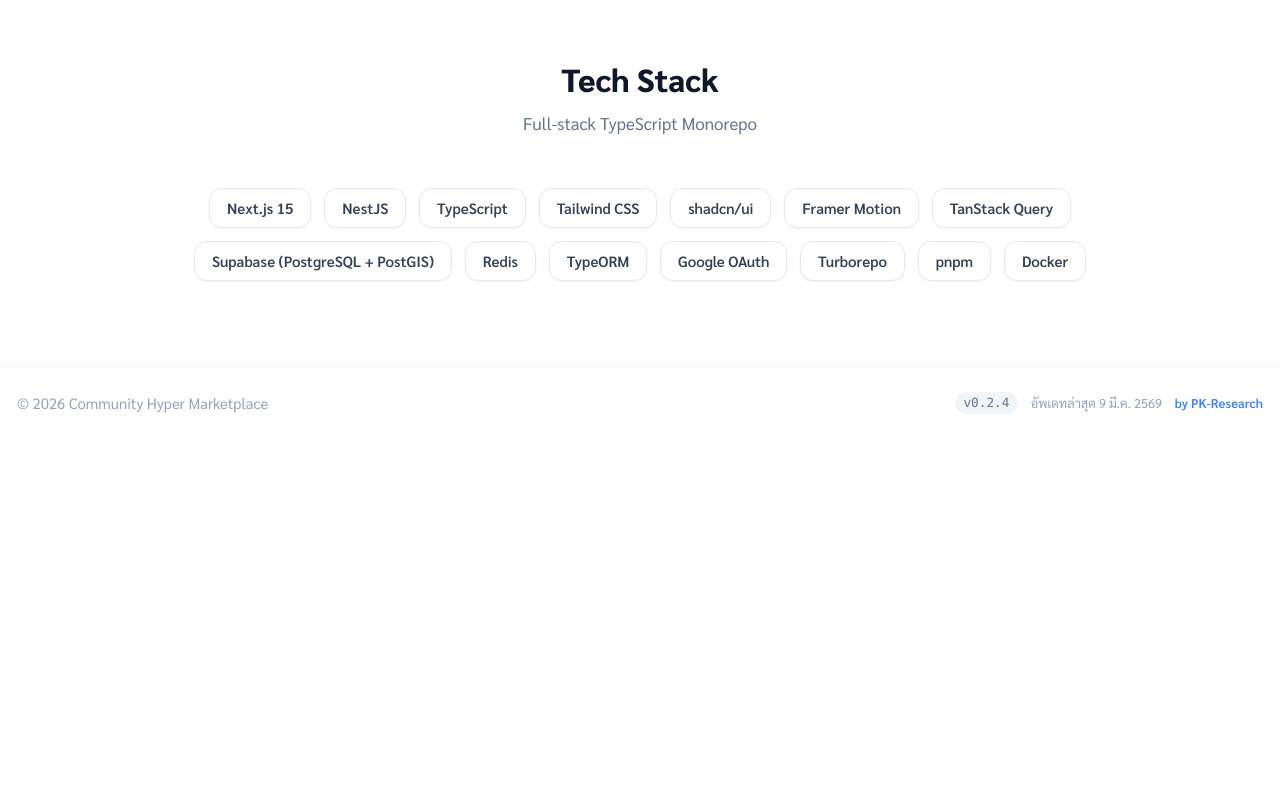
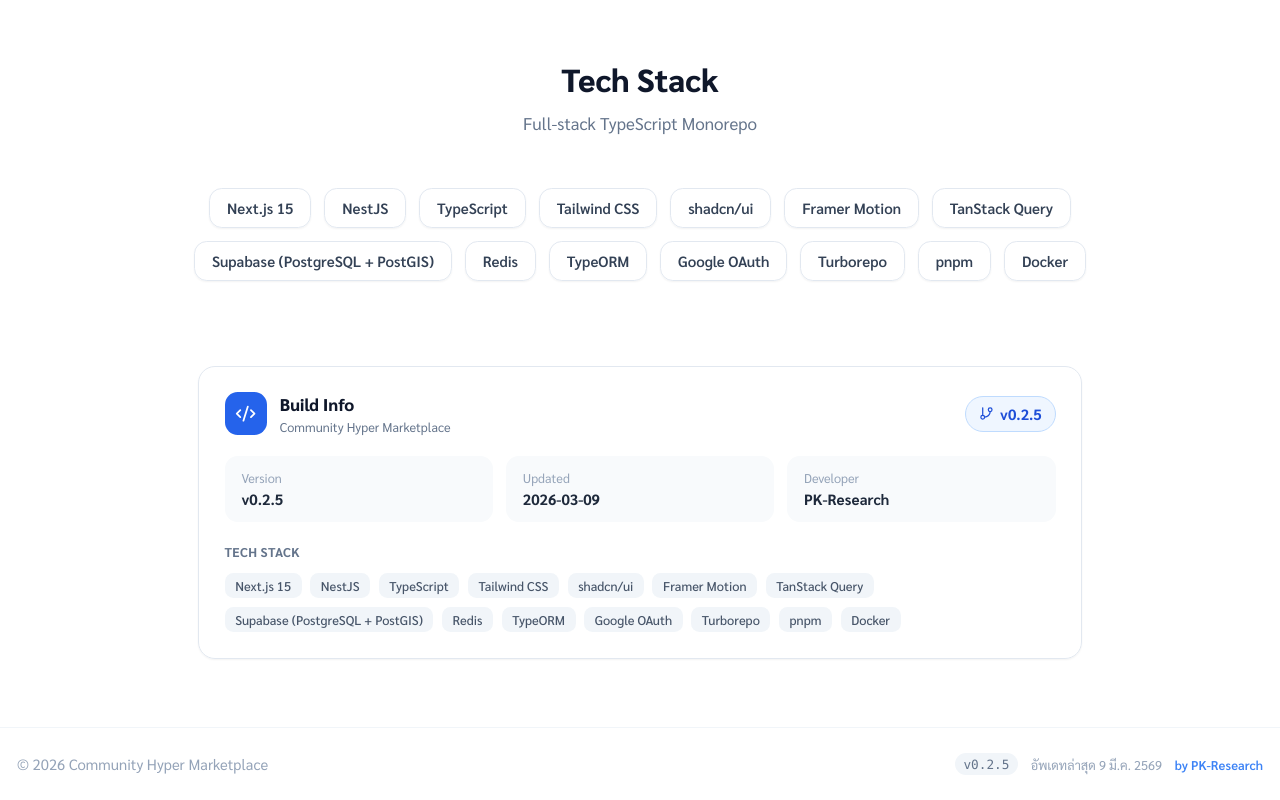
Before and after one commit to krich-intratip/Hyperlocal-community-marketplace, a Next.js app in the folder apps/web/: page /about in a window 1280 px wide. Shown: the part 2874-3674 px from the top of the page. Before the commit the page ends 3313 px from the top, so only its background shows below. Built offline with nearby package versions, Linux system fonts and the light colour scheme; no server answers.

Commit message:
feat: Phase 16 — about page version info + tech stack section v0.2.5

```diff
--- a/apps/web/src/app/about/page.tsx
+++ b/apps/web/src/app/about/page.tsx
@@ -4,7 +4,8 @@
 import { AppFooter } from '@/components/app-footer'
 import { motion } from 'framer-motion'
 import { MarketBackground } from '@/components/market-background'
-import { MapPin, Target, Heart, TrendingUp, Users, Zap, Globe, ArrowRight } from 'lucide-react'
+import { MapPin, Target, Heart, TrendingUp, Users, Zap, Globe, ArrowRight, Code2, GitBranch } from 'lucide-react'
+import { APP_VERSION, APP_UPDATED, APP_DEVELOPER } from '@/lib/version'
 
 const fadeUp = {
   hidden: { opacity: 0, y: 20 },
@@ -205,6 +206,51 @@
           </motion.div>
         </motion.div>
       </section>
+      {/* ── Version Info ── */}
+      <section className="max-w-4xl mx-auto px-4 sm:px-6 lg:px-8 pb-16">
+        <motion.div variants={fadeUp} initial="hidden" animate="show" custom={6}
+          className="rounded-2xl border border-slate-200 dark:border-slate-700 bg-white/80 dark:bg-slate-800/80 backdrop-blur-sm p-6 shadow-sm">
+          <div className="flex flex-col sm:flex-row sm:items-center justify-between gap-4 mb-5">
+            <div className="flex items-center gap-3">
+              <div className="w-10 h-10 rounded-xl bg-blue-600 flex items-center justify-center">
+                <Code2 className="h-5 w-5 text-white" />
+              </div>
+              <div>
+                <p className="font-extrabold text-slate-900 dark:text-white text-base">Build Info</p>
+                <p className="text-xs text-slate-500 dark:text-slate-400">Community Hyper Marketplace</p>
+              </div>
+            </div>
+            <div className="flex items-center gap-2">
+              <span className="inline-flex items-center gap-1.5 px-3 py-1.5 rounded-full bg-blue-50 dark:bg-blue-900/30 border border-blue-200 dark:border-blue-700 text-blue-700 dark:text-blue-300 text-sm font-bold">
+                <GitBranch className="h-3.5 w-3.5" /> v{APP_VERSION}
+              </span>
+            </div>
+          </div>
+          <div className="grid grid-cols-2 sm:grid-cols-3 gap-3 mb-5 text-sm">
+            <div className="rounded-xl bg-slate-50 dark:bg-slate-900/50 px-4 py-3">
+              <p className="text-xs text-slate-400 dark:text-slate-500 mb-0.5">Version</p>
+              <p className="font-bold text-slate-800 dark:text-slate-100">v{APP_VERSION}</p>
+            </div>
+            <div className="rounded-xl bg-slate-50 dark:bg-slate-900/50 px-4 py-3">
+              <p className="text-xs text-slate-400 dark:text-slate-500 mb-0.5">Updated</p>
+              <p className="font-bold text-slate-800 dark:text-slate-100">{APP_UPDATED}</p>
+            </div>
+            <div className="rounded-xl bg-slate-50 dark:bg-slate-900/50 px-4 py-3">
+              <p className="text-xs text-slate-400 dark:text-slate-500 mb-0.5">Developer</p>
+              <p className="font-bold text-slate-800 dark:text-slate-100">{APP_DEVELOPER}</p>
+            </div>
+          </div>
+          <p className="text-xs font-bold text-slate-500 dark:text-slate-400 uppercase tracking-wide mb-3">Tech Stack</p>
+          <div className="flex flex-wrap gap-2">
+            {TECH.map(t => (
+              <span key={t} className="text-xs px-2.5 py-1 rounded-lg bg-slate-100 dark:bg-slate-700 text-slate-600 dark:text-slate-300 font-medium">
+                {t}
+              </span>
+            ))}
+          </div>
+        </motion.div>
+      </section>
+
       <AppFooter />
     </main>
   )
--- a/apps/web/src/lib/version.ts
+++ b/apps/web/src/lib/version.ts
@@ -1,4 +1,4 @@
-export const APP_VERSION = '0.2.4'
+export const APP_VERSION = '0.2.5'
 export const APP_UPDATED = '2026-03-09'
 export const APP_DEVELOPER = 'PK-Research'
 export const APP_NAME = 'Community Hyper Marketplace'
```
